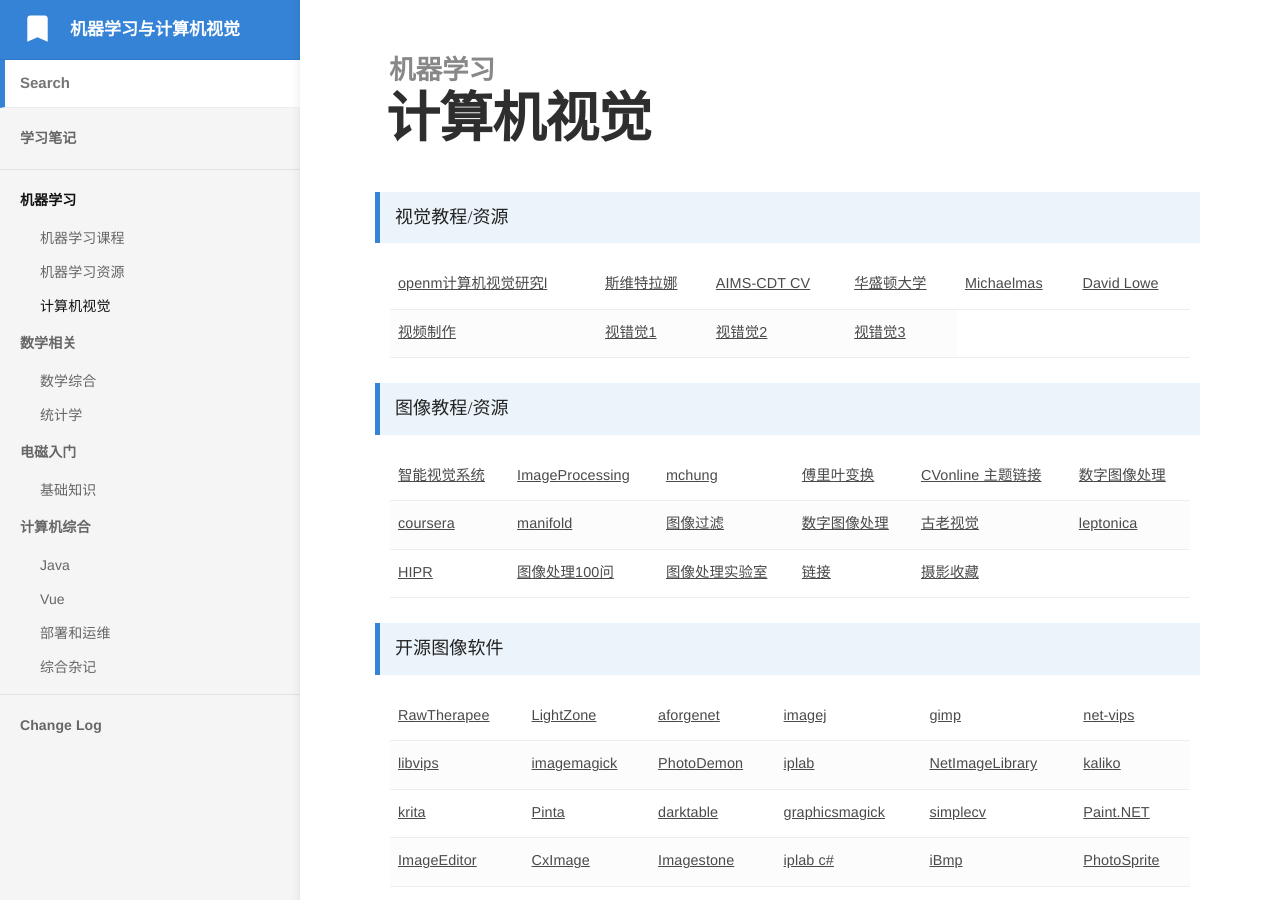
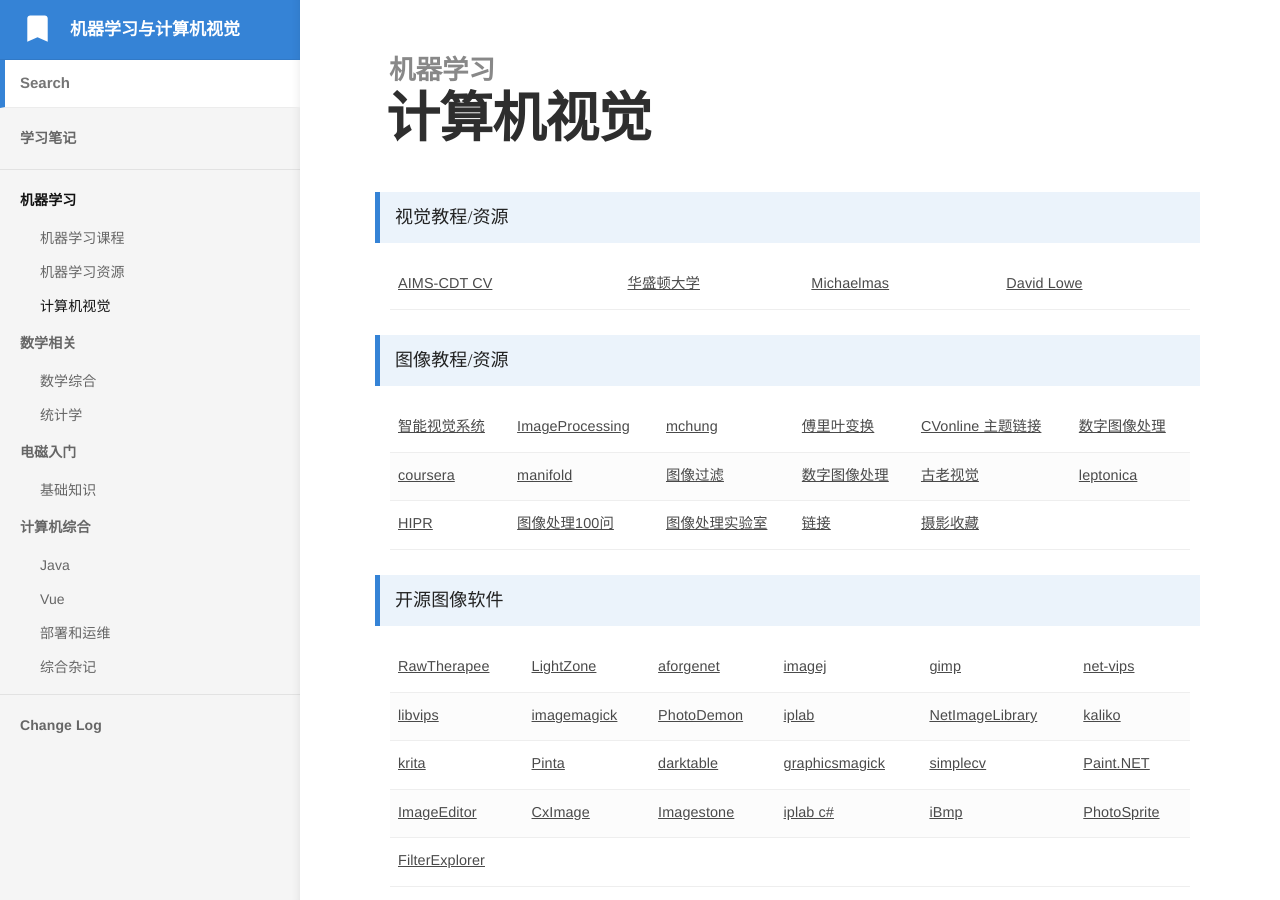
Before and after one commit to bashendixie/Machine_Learning_Notes, a Jekyll site: the page built from _docs/1、机器学习/计算机视觉.md, in a window 1280 px wide and 900 px high. Built offline with Jekyll 4.4.1, drawn with Linux system fonts in a browser that asks for light colours; some web fonts are replaced.

Commit message:
no message

```diff
--- a/_docs/1、机器学习/计算机视觉.md
+++ b/_docs/1、机器学习/计算机视觉.md
@@ -9,12 +9,6 @@
 	<tbody>
 		<tr>
 			<td>
-				<a href="https://study.marearts.com/" target="_blank">openm计算机视觉研究l</a>
-			</td>
-			<td>
-				<a href="https://slazebni.cs.illinois.edu/" target="_blank">斯维特拉娜</a>
-			</td>
-			<td>
 				<a href="https://www.robots.ox.ac.uk/~az/lectures/aims-cv/index.html" target="_blank">AIMS-CDT CV</a>
 			</td>
 			<td>
@@ -25,20 +19,6 @@
 			</td>
 			<td>
 				<a href="https://www.cs.ubc.ca/~lowe/" target="_blank">David Lowe</a>
-			</td>
-		</tr>
-		<tr>
-			<td>
-				<a href="https://www.cc.gatech.edu/dvfx/videos/dvfx2005.html" target="_blank">视频制作</a>
-			</td>
-			<td>
-				<a href="https://michaelbach.de/ot/" target="_blank">视错觉1</a>
-			</td>
-			<td>
-				<a href="http://www.ritsumei.ac.jp/~akitaoka/" target="_blank">视错觉2</a>
-			</td>
-			<td>
-				<a href="https://www.illusionsindex.org/" target="_blank">视错觉3</a>
 			</td>
 		</tr>
 	</tbody>
```
